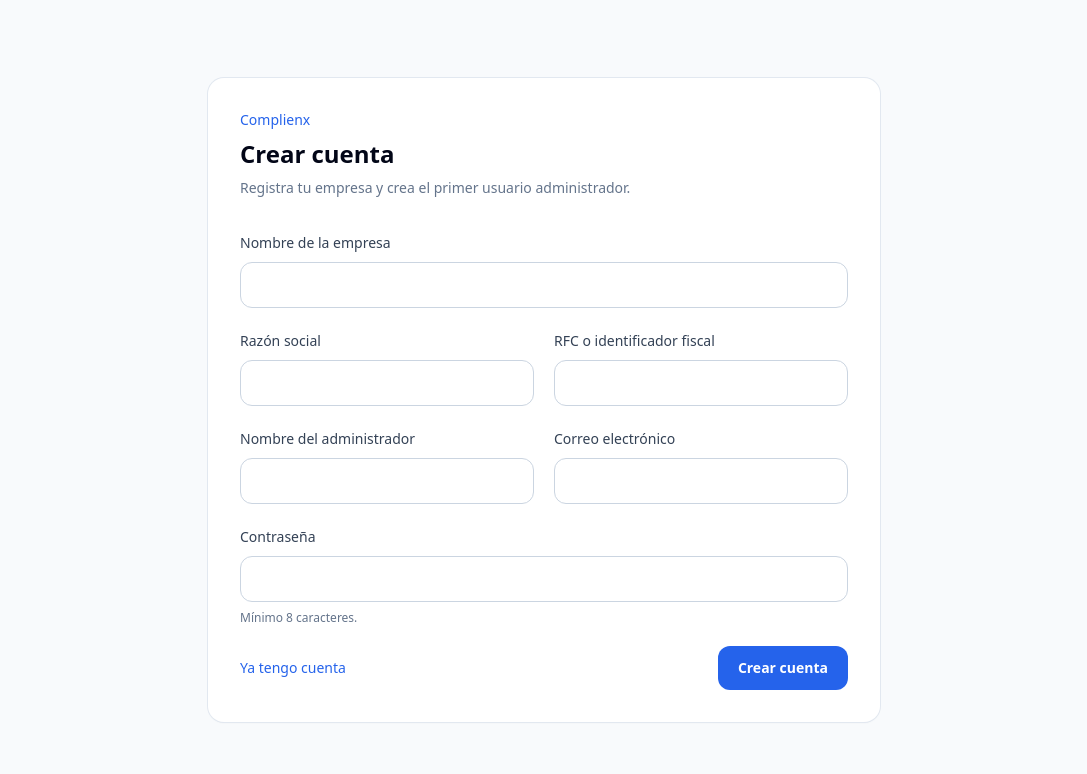
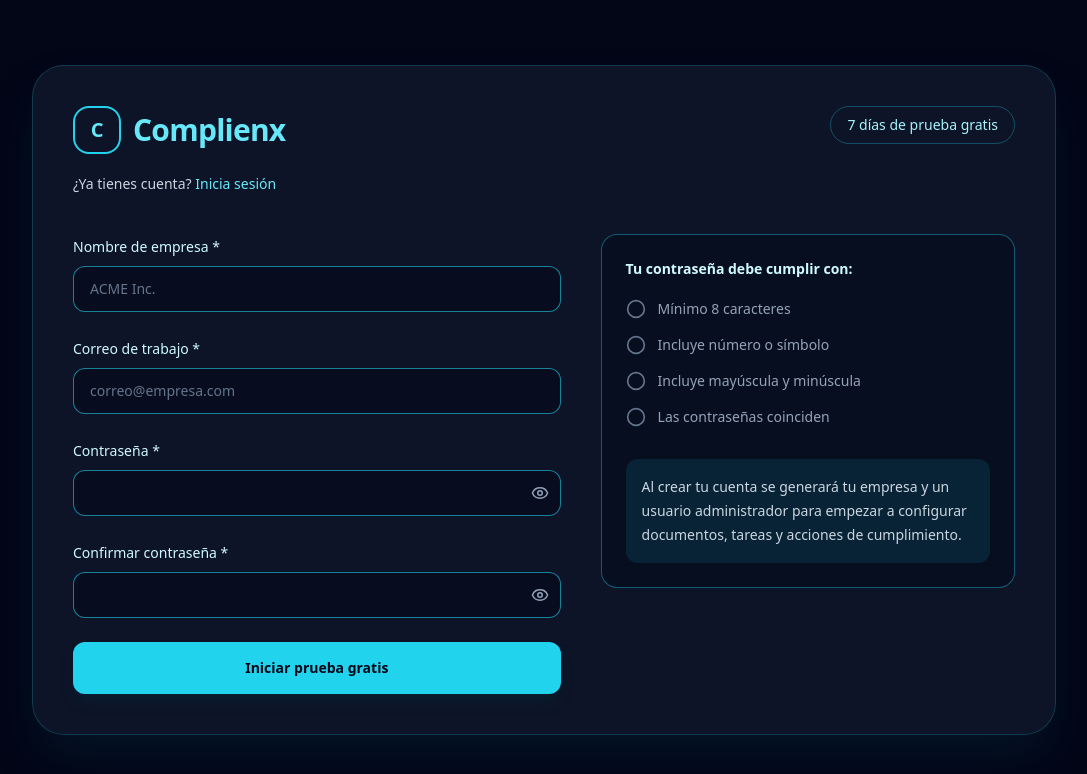
Before and after one commit to Poiuh547/complienx, a Next.js app in the folder frontend/: page /signup in a window 1280 px wide. Shown: the top 774 px of the page, without its empty margins (96-1183 px from the left). Built offline with nearby package versions, Linux system fonts and the light colour scheme; no server answers.

Commit message:
frontend: simplify company signup form

```diff
--- a/frontend/src/app/signup/page.tsx
+++ b/frontend/src/app/signup/page.tsx
@@ -1,31 +1,48 @@
 "use client";
 
 import Link from "next/link";
-import { useState } from "react";
+import { CheckCircle2, Circle, Eye, EyeOff } from "lucide-react";
+import { useMemo, useState } from "react";
 import { signup } from "@/lib/api";
 import { saveAuthSession } from "@/lib/auth-storage";
 
 export default function SignupPage() {
   const [companyName, setCompanyName] = useState("");
-  const [legalName, setLegalName] = useState("");
-  const [taxId, setTaxId] = useState("");
-  const [name, setName] = useState("");
   const [email, setEmail] = useState("");
   const [password, setPassword] = useState("");
+  const [confirmPassword, setConfirmPassword] = useState("");
+  const [showPassword, setShowPassword] = useState(false);
+  const [showConfirmPassword, setShowConfirmPassword] = useState(false);
   const [error, setError] = useState("");
   const [loading, setLoading] = useState(false);
+
+  const passwordChecks = useMemo(
+    () => [
+      { label: "Mínimo 8 caracteres", valid: password.length >= 8 },
+      { label: "Incluye número o símbolo", valid: /[0-9\W_]/.test(password) },
+      { label: "Incluye mayúscula y minúscula", valid: /[a-z]/.test(password) && /[A-Z]/.test(password) },
+      { label: "Las contraseñas coinciden", valid: password.length > 0 && password === confirmPassword }
+    ],
+    [password, confirmPassword]
+  );
+
+  const isPasswordReady = passwordChecks.every((check) => check.valid);
 
   const handleSubmit = async (event: React.FormEvent<HTMLFormElement>) => {
     event.preventDefault();
     setError("");
+
+    if (!isPasswordReady) {
+      setError("La contraseña todavía no cumple con todos los requisitos.");
+      return;
+    }
+
     setLoading(true);
 
     try {
       const result = await signup({
         companyName,
-        legalName: legalName || undefined,
-        taxId: taxId || undefined,
-        name,
+        name: email.split("@")[0] || "Administrador",
         email,
         password
       });
@@ -40,113 +57,142 @@ export default function SignupPage() {
   };
 
   return (
-    <main className="flex min-h-screen items-center justify-center bg-slate-50 px-6 py-10">
-      <section className="w-full max-w-2xl rounded-2xl bg-white p-8 shadow-sm ring-1 ring-slate-200">
-        <div className="mb-8">
-          <p className="text-sm font-medium text-blue-600">Complienx</p>
-          <h1 className="mt-2 text-2xl font-semibold text-slate-950">Crear cuenta</h1>
-          <p className="mt-2 text-sm text-slate-500">
-            Registra tu empresa y crea el primer usuario administrador.
+    <main className="min-h-screen bg-slate-950 px-6 py-10 text-white">
+      <section className="mx-auto flex min-h-[calc(100vh-5rem)] w-full max-w-5xl items-center justify-center">
+        <div className="w-full rounded-[2rem] border border-cyan-400/20 bg-slate-900/90 p-6 shadow-2xl shadow-cyan-950/40 md:p-10">
+          <header className="mb-10 flex flex-col gap-5 sm:flex-row sm:items-start sm:justify-between">
+            <div>
+              <div className="flex items-center gap-3">
+                <div className="flex h-12 w-12 items-center justify-center rounded-2xl border-2 border-cyan-400 text-xl font-bold text-cyan-300">
+                  C
+                </div>
+                <p className="text-3xl font-semibold tracking-tight text-cyan-300">Complienx</p>
+              </div>
+              <p className="mt-5 text-sm text-slate-300">
+                ¿Ya tienes cuenta?{" "}
+                <Link className="font-medium text-cyan-300 hover:text-cyan-200" href="/">
+                  Inicia sesión
+                </Link>
               </p>
             </div>
 
-        <form className="grid gap-5 md:grid-cols-2" onSubmit={handleSubmit}>
-          <div className="md:col-span-2">
-            <label className="text-sm font-medium text-slate-700" htmlFor="companyName">
-              Nombre de la empresa
+            <div className="rounded-full border border-cyan-400/30 px-4 py-2 text-sm font-medium text-cyan-200">
+              7 días de prueba gratis
+            </div>
+          </header>
+
+          <div className="grid gap-10 lg:grid-cols-[1fr_0.85fr] lg:items-start">
+            <form className="space-y-6" onSubmit={handleSubmit}>
+              <div>
+                <label className="text-sm font-medium text-cyan-100" htmlFor="companyName">
+                  Nombre de empresa *
                 </label>
                 <input
                   id="companyName"
-              className="mt-2 w-full rounded-xl border border-slate-300 px-4 py-3 text-sm outline-none focus:border-blue-500 focus:ring-4 focus:ring-blue-100"
+                  className="mt-2 w-full rounded-xl border border-cyan-400/60 bg-slate-950/50 px-4 py-3 text-sm text-white outline-none placeholder:text-slate-500 focus:border-cyan-300 focus:ring-4 focus:ring-cyan-400/10"
                   value={companyName}
                   onChange={(event) => setCompanyName(event.target.value)}
+                  placeholder="ACME Inc."
                   required
                 />
               </div>
 
               <div>
-            <label className="text-sm font-medium text-slate-700" htmlFor="legalName">
-              Razón social
+                <label className="text-sm font-medium text-cyan-100" htmlFor="email">
+                  Correo de trabajo *
                 </label>
                 <input
-              id="legalName"
-              className="mt-2 w-full rounded-xl border border-slate-300 px-4 py-3 text-sm outline-none focus:border-blue-500 focus:ring-4 focus:ring-blue-100"
-              value={legalName}
-              onChange={(event) => setLegalName(event.target.value)}
-            />
-          </div>
-
-          <div>
-            <label className="text-sm font-medium text-slate-700" htmlFor="taxId">
-              RFC o identificador fiscal
-            </label>
-            <input
-              id="taxId"
-              className="mt-2 w-full rounded-xl border border-slate-300 px-4 py-3 text-sm outline-none focus:border-blue-500 focus:ring-4 focus:ring-blue-100"
-              value={taxId}
-              onChange={(event) => setTaxId(event.target.value)}
-            />
-          </div>
-
-          <div>
-            <label className="text-sm font-medium text-slate-700" htmlFor="name">
-              Nombre del administrador
-            </label>
-            <input
-              id="name"
-              className="mt-2 w-full rounded-xl border border-slate-300 px-4 py-3 text-sm outline-none focus:border-blue-500 focus:ring-4 focus:ring-blue-100"
-              value={name}
-              onChange={(event) => setName(event.target.value)}
+                  id="email"
+                  className="mt-2 w-full rounded-xl border border-cyan-400/60 bg-slate-950/50 px-4 py-3 text-sm text-white outline-none placeholder:text-slate-500 focus:border-cyan-300 focus:ring-4 focus:ring-cyan-400/10"
+                  value={email}
+                  onChange={(event) => setEmail(event.target.value)}
+                  type="email"
+                  autoComplete="email"
+                  placeholder="correo@empresa.com"
                   required
                 />
               </div>
 
               <div>
-            <label className="text-sm font-medium text-slate-700" htmlFor="email">
-              Correo electrónico
+                <label className="text-sm font-medium text-cyan-100" htmlFor="password">
+                  Contraseña *
                 </label>
-            <input
-              id="email"
-              className="mt-2 w-full rounded-xl border border-slate-300 px-4 py-3 text-sm outline-none focus:border-blue-500 focus:ring-4 focus:ring-blue-100"
-              value={email}
-              onChange={(event) => setEmail(event.target.value)}
-              type="email"
-              autoComplete="email"
-              required
-            />
-          </div>
-
-          <div className="md:col-span-2">
-            <label className="text-sm font-medium text-slate-700" htmlFor="password">
-              Contraseña
-            </label>
+                <div className="relative mt-2">
                   <input
                     id="password"
-              className="mt-2 w-full rounded-xl border border-slate-300 px-4 py-3 text-sm outline-none focus:border-blue-500 focus:ring-4 focus:ring-blue-100"
+                    className="w-full rounded-xl border border-cyan-400/60 bg-slate-950/50 px-4 py-3 pr-12 text-sm text-white outline-none placeholder:text-slate-500 focus:border-cyan-300 focus:ring-4 focus:ring-cyan-400/10"
                     value={password}
                     onChange={(event) => setPassword(event.target.value)}
-              type="password"
+                    type={showPassword ? "text" : "password"}
                     autoComplete="new-password"
                     required
                   />
-            <p className="mt-2 text-xs text-slate-500">Mínimo 8 caracteres.</p>
+                  <button
+                    className="absolute inset-y-0 right-3 text-slate-400 hover:text-cyan-200"
+                    onClick={() => setShowPassword((value) => !value)}
+                    type="button"
+                  >
+                    {showPassword ? <EyeOff size={18} /> : <Eye size={18} />}
+                  </button>
+                </div>
               </div>
 
-          {error ? <p className="md:col-span-2 rounded-xl bg-red-50 px-4 py-3 text-sm text-red-700">{error}</p> : null}
+              <div>
+                <label className="text-sm font-medium text-cyan-100" htmlFor="confirmPassword">
+                  Confirmar contraseña *
+                </label>
+                <div className="relative mt-2">
+                  <input
+                    id="confirmPassword"
+                    className="w-full rounded-xl border border-cyan-400/60 bg-slate-950/50 px-4 py-3 pr-12 text-sm text-white outline-none placeholder:text-slate-500 focus:border-cyan-300 focus:ring-4 focus:ring-cyan-400/10"
+                    value={confirmPassword}
+                    onChange={(event) => setConfirmPassword(event.target.value)}
+                    type={showConfirmPassword ? "text" : "password"}
+                    autoComplete="new-password"
+                    required
+                  />
+                  <button
+                    className="absolute inset-y-0 right-3 text-slate-400 hover:text-cyan-200"
+                    onClick={() => setShowConfirmPassword((value) => !value)}
+                    type="button"
+                  >
+                    {showConfirmPassword ? <EyeOff size={18} /> : <Eye size={18} />}
+                  </button>
+                </div>
+              </div>
 
-          <div className="md:col-span-2 flex flex-col gap-3 sm:flex-row sm:items-center sm:justify-between">
-            <Link className="text-sm font-medium text-blue-600 hover:text-blue-700" href="/">
-              Ya tengo cuenta
-            </Link>
+              {error ? <p className="rounded-xl bg-red-950/60 px-4 py-3 text-sm text-red-200 ring-1 ring-red-400/30">{error}</p> : null}
+
               <button
-              className="rounded-xl bg-blue-600 px-5 py-3 text-sm font-semibold text-white transition hover:bg-blue-700 disabled:cursor-not-allowed disabled:bg-blue-300"
+                className="w-full rounded-xl bg-cyan-400 px-5 py-4 text-sm font-semibold text-slate-950 shadow-lg shadow-cyan-950/30 transition hover:bg-cyan-300 disabled:cursor-not-allowed disabled:bg-slate-600 disabled:text-slate-300"
                 disabled={loading}
                 type="submit"
               >
-              {loading ? "Creando cuenta..." : "Crear cuenta"}
+                {loading ? "Creando cuenta..." : "Iniciar prueba gratis"}
               </button>
+            </form>
+
+            <aside className="rounded-2xl border border-cyan-400/40 bg-slate-950/40 p-6">
+              <p className="text-sm font-semibold text-cyan-100">Tu contraseña debe cumplir con:</p>
+              <div className="mt-5 space-y-4">
+                {passwordChecks.map((check) => (
+                  <div className="flex items-center gap-3 text-sm" key={check.label}>
+                    {check.valid ? (
+                      <CheckCircle2 className="text-cyan-300" size={20} />
+                    ) : (
+                      <Circle className="text-slate-500" size={20} />
+                    )}
+                    <span className={check.valid ? "text-cyan-100" : "text-slate-400"}>{check.label}</span>
                   </div>
-        </form>
+                ))}
+              </div>
+
+              <div className="mt-8 rounded-xl bg-cyan-400/10 p-4 text-sm leading-6 text-slate-300">
+                Al crear tu cuenta se generará tu empresa y un usuario administrador para empezar a configurar documentos, tareas y acciones de cumplimiento.
+              </div>
+            </aside>
+          </div>
+        </div>
       </section>
     </main>
   );
```
Lines whose indentation alone changed are shown as unchanged.
